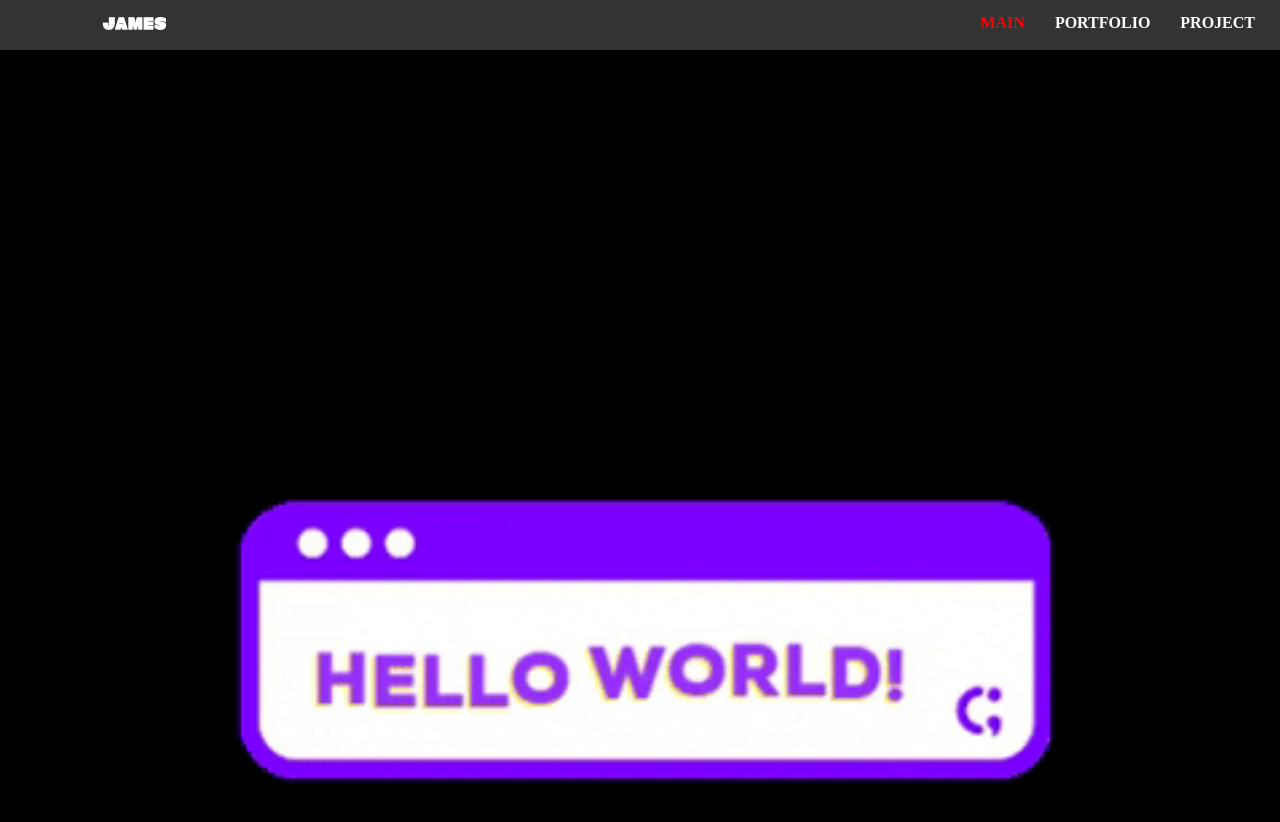
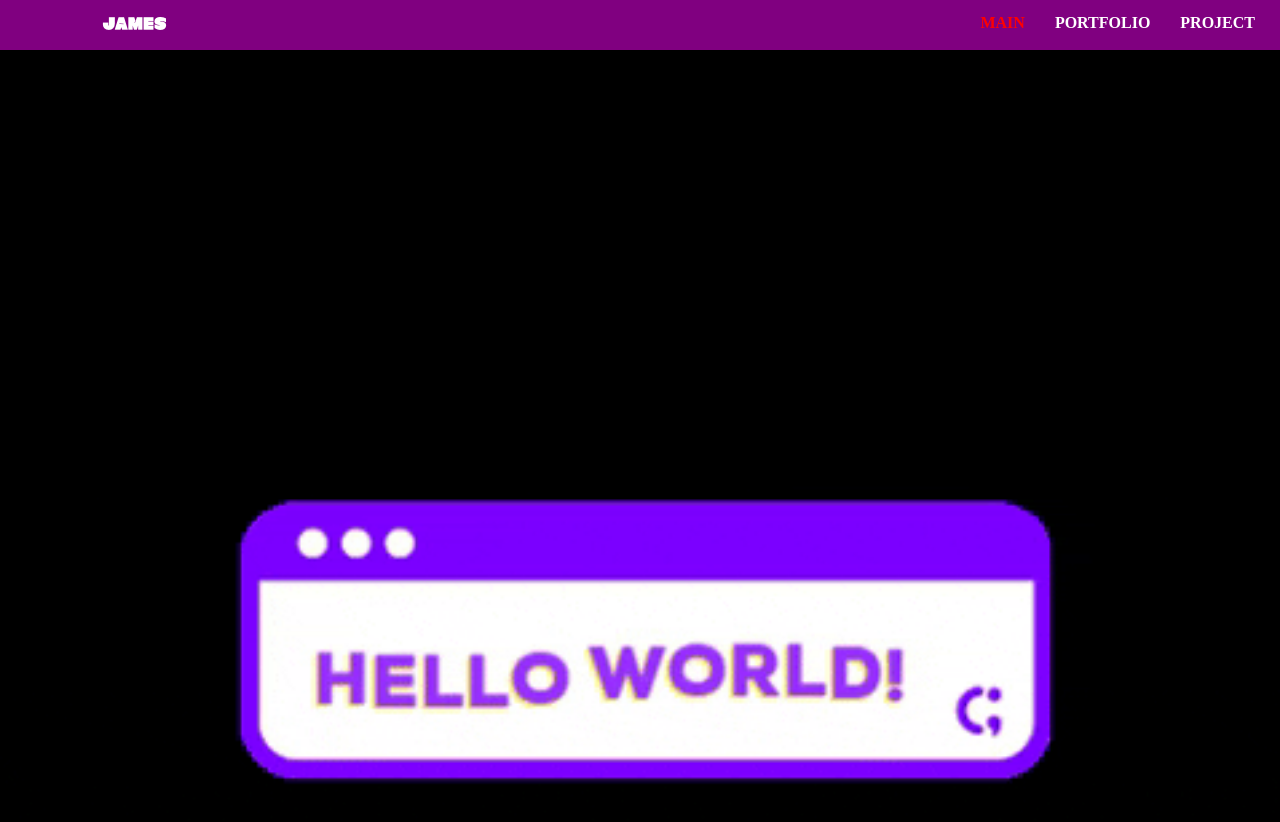
Before and after one commit to PJamesY/Lunch-Pick, a React (Create React App) app: page / in a window 1280 px wide. Shown: the top 822 px of the page. Built offline with nearby package versions, Linux system fonts and the light colour scheme.

Commit message:
Change nav bar background

```diff
--- a/src/header/Navigation.tsx
+++ b/src/header/Navigation.tsx
@@ -6,9 +6,9 @@ import { MenuOutlined, CloseOutlined } from '@ant-design/icons';
 const StyledNav = styled.nav`
   width: 100%;
   height: 50px;
-  background: rgba(0, 0, 0, 0.8);
   position: sticky;
   top: 0;
+  background: purple;
   @media screen and (min-width: 501px) {
     span {
       display: none;
```
